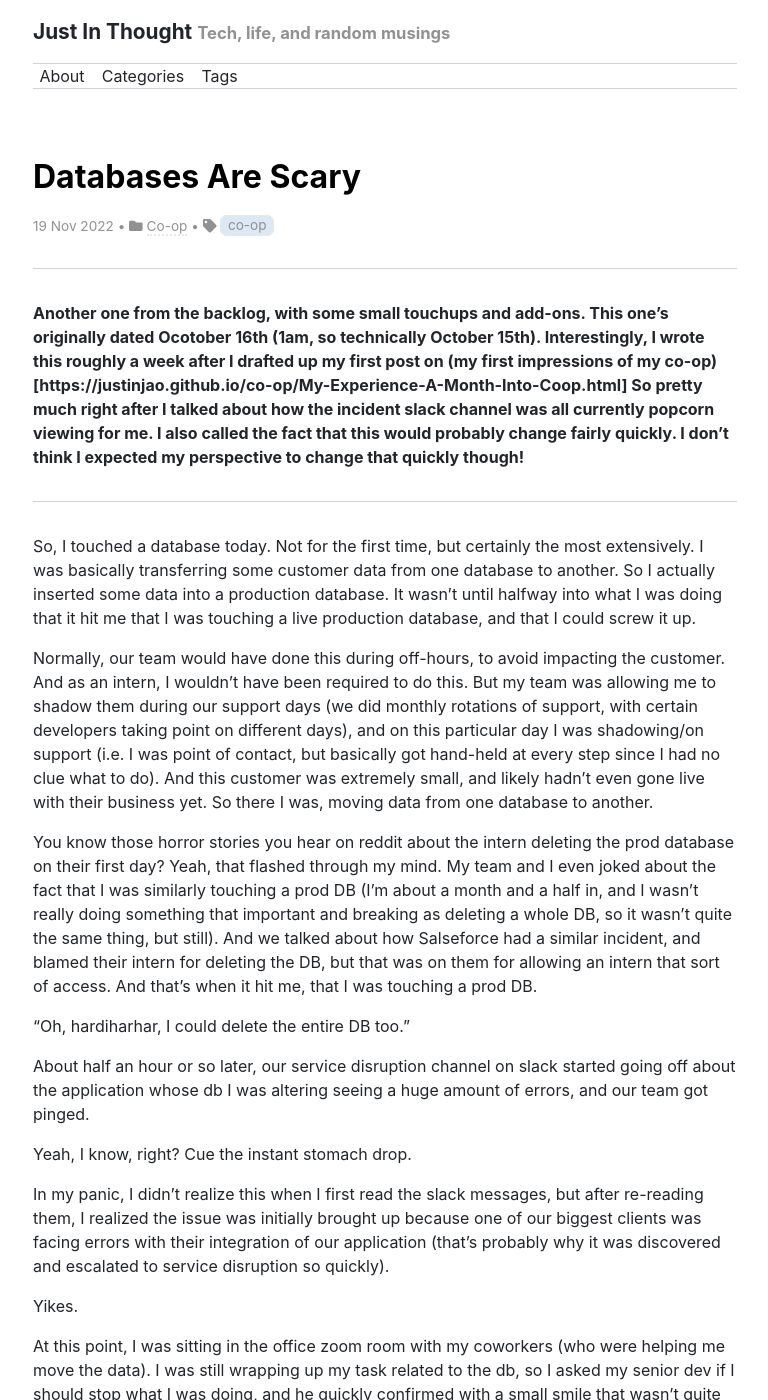
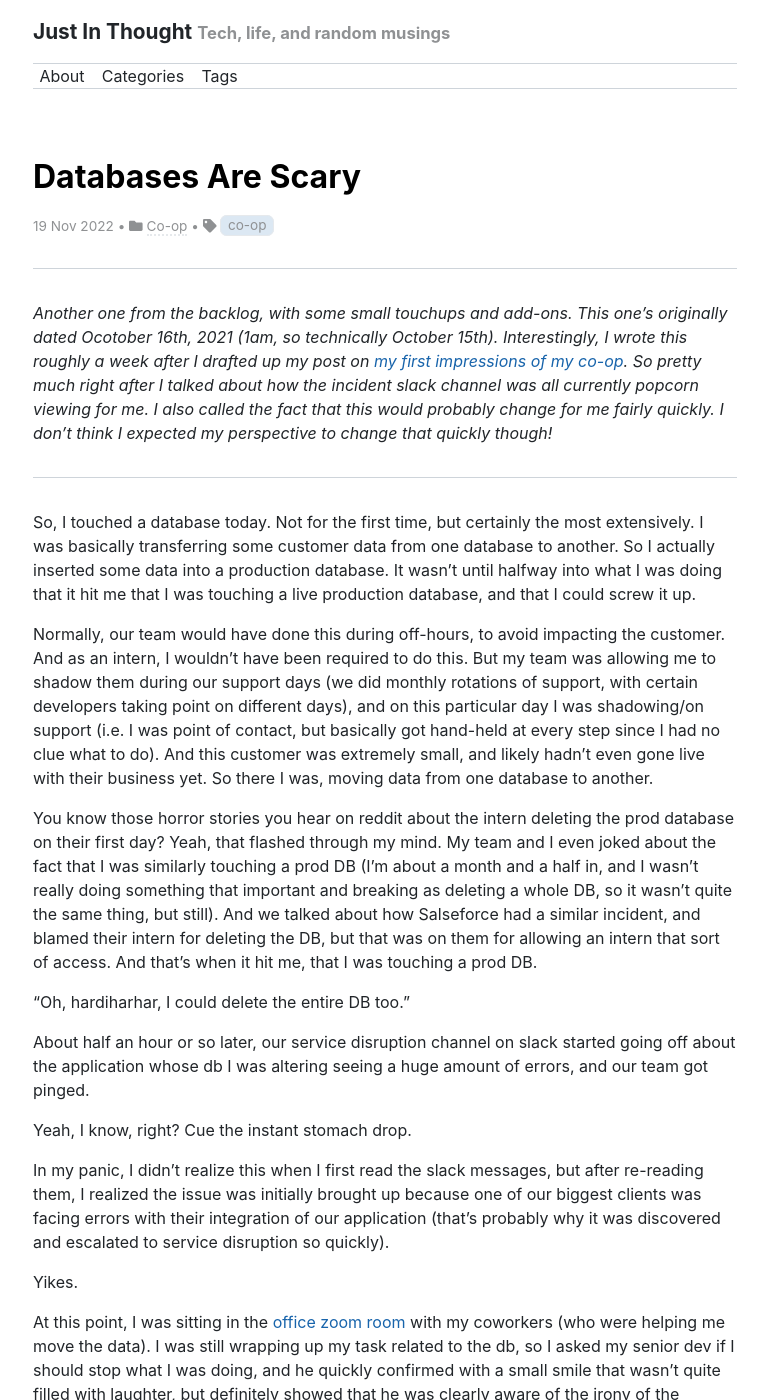
Before and after one commit to justinjao/justinjao.github.io, a Jekyll site: the page built from _posts/2022-11-18-Databases-are-Scary.md, in a window 1280 px wide and 1400 px high. Shown: the whole window, without its empty margins (255-1023 px from the left). Built offline with Jekyll 4.4.1, drawn with Linux system fonts in a browser that asks for light colours; nearby versions of some CDN libraries; some of the changed text lies outside the part shown.

Commit message:
fixed post editing mistakes

```diff
--- a/_posts/2022-11-18-Databases-are-Scary.md
+++ b/_posts/2022-11-18-Databases-are-Scary.md
@@ -8,7 +8,7 @@ date: 2022-11-18 23:22:00 -0800
 
 -----
 
-**Another one from the backlog, with some small touchups and add-ons. This one's originally dated Ocotober 16th (1am, so technically October 15th). Interestingly, I wrote this roughly a week after I drafted up my first post on (my first impressions of my co-op)[https://justinjao.github.io/co-op/My-Experience-A-Month-Into-Coop.html] So pretty much right after I talked about how the incident slack channel was all currently popcorn viewing for me. I also called the fact that this would probably change fairly quickly. I don't think I expected my perspective to change that quickly though!**
+*Another one from the backlog, with some small touchups and add-ons. This one's originally dated Ocotober 16th, 2021 (1am, so technically October 15th). Interestingly, I wrote this roughly a week after I drafted up my  post on [my first impressions of my co-op](https://justinjao.github.io/co-op/My-Experience-A-Month-Into-Coop.html). So pretty much right after I talked about how the incident slack channel was all currently popcorn viewing for me. I also called the fact that this would probably change for me fairly quickly. I don't think I expected my perspective to change that quickly though!*
 
 -----
 
@@ -35,7 +35,7 @@ because one of our biggest clients was facing errors with their integration of o
 
 Yikes.
 
-At this point, I was sitting in the office zoom room with my coworkers (who were helping me move the data). I was still wrapping up my task related to the db, so I asked my senior dev if I should stop what I was doing, and he quickly confirmed with a small smile that wasn't quite filled with laughter, but definitely showed that he was clearly aware of the irony of the situation. I immediately dropped what I was doing, and what followed was about 10 minutes of me waiting around while the rest of my team looked over the logs (filled with errors I couldn't really parse) to find out what was going wrong.
+At this point, I was sitting in the [office zoom room](https://justinjao.github.io/co-op/On-Working-In-Person.html) with my coworkers (who were helping me move the data). I was still wrapping up my task related to the db, so I asked my senior dev if I should stop what I was doing, and he quickly confirmed with a small smile that wasn't quite filled with laughter, but definitely showed that he was clearly aware of the irony of the situation. I immediately dropped what I was doing, and what followed was about 10 minutes of me waiting around while the rest of my team looked over the logs (filled with errors I couldn't really parse) to find out what was going wrong.
 
 The whole time, I was trying to avoid spiralling, and kept thinking to myself in disbelief, "this can't be my fault, right?" All I was doing was moving some data over from one db to another. And I wasn't even moving the affected company's data (in fact, I was only moving 1 customer's data). But maybe I somehow accidentally deleted the wrong table?
 
```
